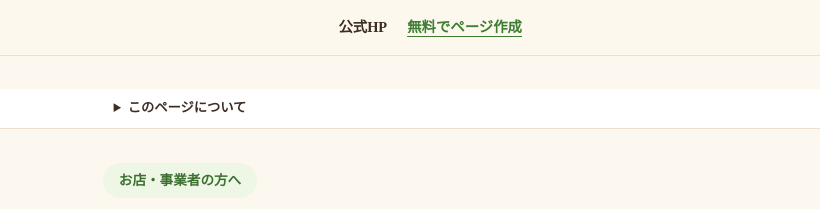
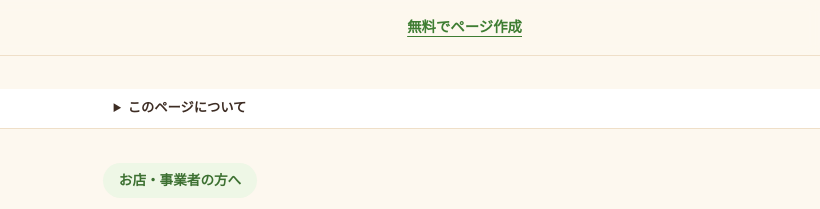
Before and after one commit to MOMOwaRI/momowari.github.io, a plain HTML site: page OHANA/shop-page.html in a window 1280 px wide. Shown: the top 209 px of the page, 460-1280 px from the left. Drawn offline with Linux system fonts and the light colour scheme.

Commit message:
shop-page: 右上の公式HPリンクを削除（ロゴで代替）

```diff
--- a/OHANA/shop-page.html
+++ b/OHANA/shop-page.html
@@ -139,7 +139,6 @@ footer nav{display:flex;gap:14px;justify-content:center;flex-wrap:wrap;margin-bo
 <header class="topbar"><div class="topbar-in">
 <a class="brand" href="index.html"><img src="favicon.png" alt="" /><span><span class="b1">OHANAシェア＊</span><span class="b2">プロジェクト</span></span></a>
 <div class="top-cta">
-<a class="tlink" href="https://momowari.github.io/OHANA-share/">公式HP</a>
 <a class="tlink go" href="https://momowari.github.io/OHANA-share/mypage.html">無料でページ作成</a>
 </div></div></header>
 <nav class="crumb" aria-label="パンくず"><a href="index.html">TOP</a> ＞ お店の紹介ページ（無料で作ります）</nav>
```
